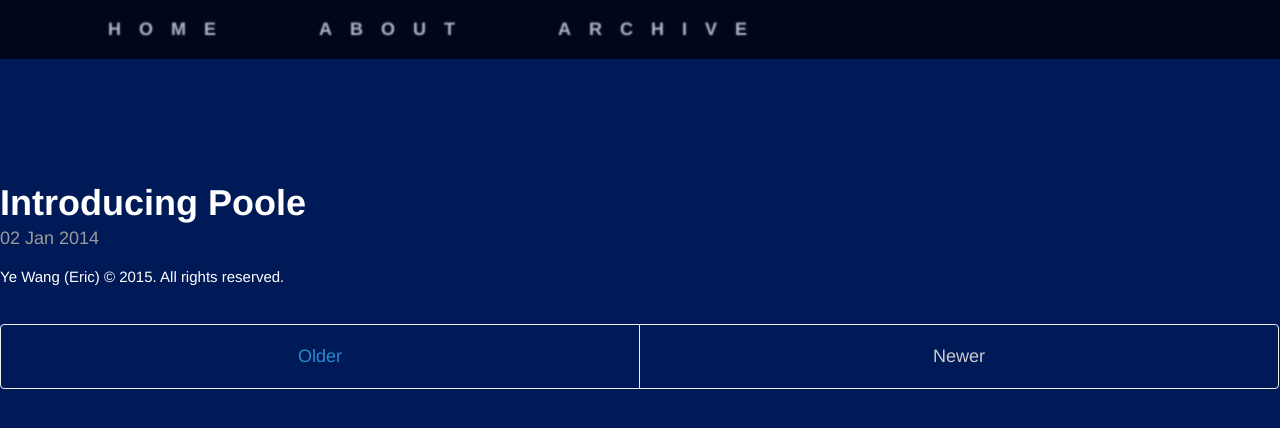
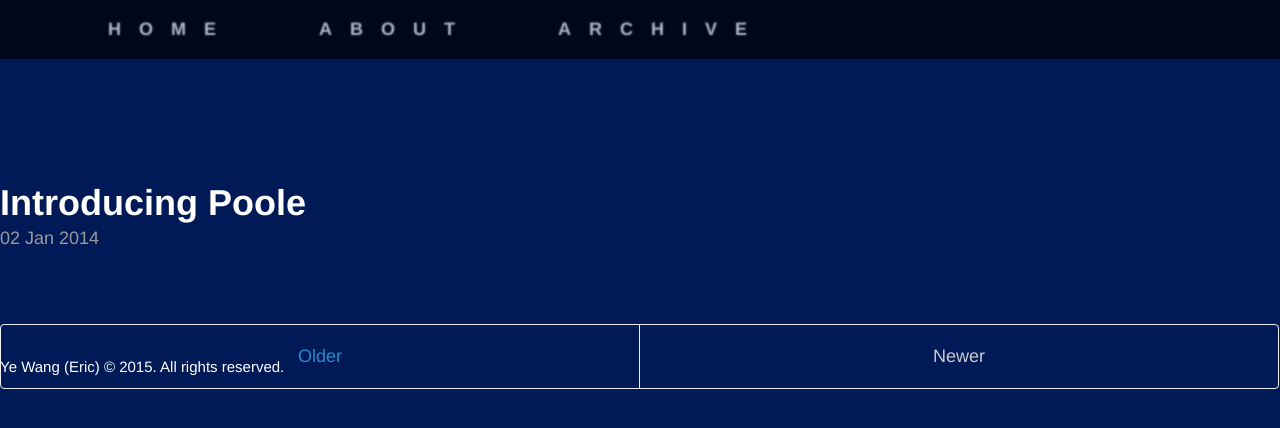
Before and after one commit to ericyewang/ericyewang.github.io, a Jekyll site: the page built from index.html, in a window 1280 px wide. Shown: the top 428 px of the page. Built offline with Jekyll 4.4.1, drawn with Linux system fonts in a browser that asks for light colours; the list of posts is cut into pages by our own code.

Commit message:
Update _layout.scss

```diff
--- a/_sass/_layout.scss
+++ b/_sass/_layout.scss
@@ -7,13 +7,8 @@
   top: 10rem;
 }
 
-.container {
-  padding-left:  1.5rem;
-  padding-right: 1.5rem;
-  margin-left:  5rem;
-  margin-right: 5rem;
-}
-
 footer {
+  position: relative;
+  top: 5rem;
   margin-bottom: 2rem;
 }
```
